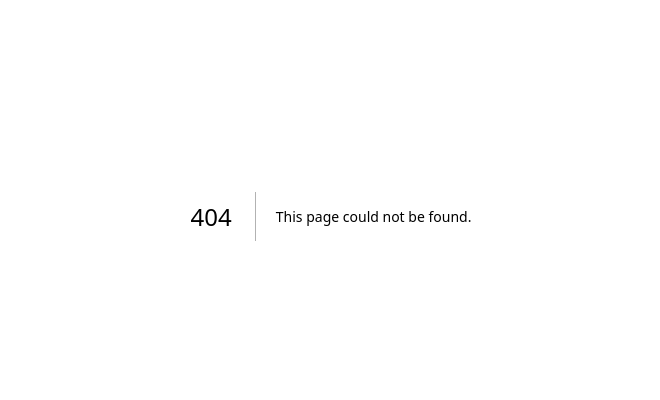
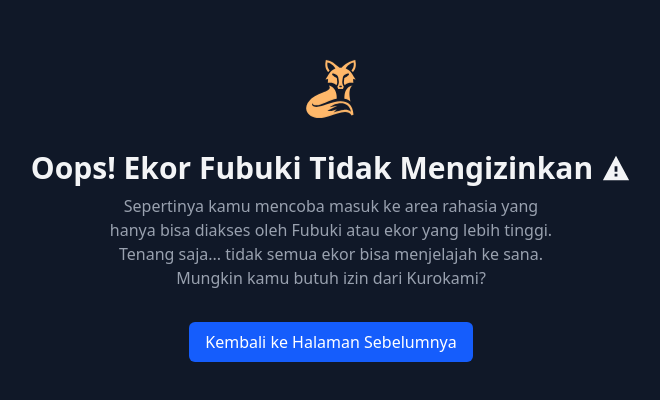
Before and after one commit to AkikoAi/kisaragi, a Next.js app: page /unauthorized in a window 1280 px wide. Before the commit this address had no page. Shown: the part 184-584 px from the top of the page, without its empty margins (309-969 px from the left). Built offline with nearby package versions, Linux system fonts and the light colour scheme.

Commit message:
update frontend, menambahkan page dan component error, unauthorized, internal server error

```diff
--- /dev/null
+++ b/src/app/(frontend)/(unprotected)/(error)/internal-server-error/page.tsx
@@ -0,0 +1,25 @@
+"use client";
+
+import { useRouter } from "next/navigation";
+import { GiFox } from "react-icons/gi";
+
+export default function ServerError() {
+    const router = useRouter();
+
+    return (
+        <>
+            <GiFox size={80} className="text-red-500 dark:text-red-400 mb-4 animate-bounce" />
+            <h1 className="text-4xl font-bold mb-2">Waaah~ Fubuki Lagi Minum Teh!</h1>
+            <p className="text-gray-600 dark:text-gray-400 mb-4 max-w-md">
+                Sepertinya server sedang beristirahat di teras sambil menyeruput teh hijau... atau mungkin Kurokami lagi usil!
+                Cobalah beberapa saat lagi ya~ 🦊🍵
+            </p>
+            <button
+                onClick={() => router.refresh()}
+                className="cursor-pointer mt-4 px-4 py-2 bg-red-600 text-white rounded-md hover:bg-red-700 transition-colors"
+            >
+                Coba Muat Ulang
+            </button>
+        </>
+    );
+}
--- /dev/null
+++ b/src/app/(frontend)/(unprotected)/(error)/layout.tsx
@@ -0,0 +1,7 @@
+export default function Layout({ children }: Readonly<{ children: React.ReactNode; }>) {
+    return (
+        <div className="min-h-screen flex flex-col items-center justify-center bg-gray-100 dark:bg-gray-900 text-gray-800 dark:text-gray-100 p-6 text-center">
+            {children}
+        </div>
+    )
+}
--- /dev/null
+++ b/src/app/(frontend)/(unprotected)/(error)/unauthorized/Unauthorized.tsx
@@ -0,0 +1,27 @@
+"use client";
+
+import { useRouter } from "next/navigation";
+import { GiFox } from "react-icons/gi";
+import { IoMdWarning } from "react-icons/io";
+import { MdDangerous, MdOutlineDangerous } from "react-icons/md";
+
+export default function Unauthorized() {
+    const router = useRouter();
+
+    return (
+        <>
+            <GiFox size={64} className="text-orange-400 dark:text-orange-300 mb-4 animate-bounce" />
+            <h1 className="text-3xl font-bold mb-2 flex items-center gap-2">Oops! Ekor Fubuki Tidak Mengizinkan <IoMdWarning className="not-md:hidden"/></h1>
+            <p className="text-gray-600 dark:text-gray-400 mb-4 max-w-md">
+                Sepertinya kamu mencoba masuk ke area rahasia yang hanya bisa diakses oleh Fubuki atau ekor yang lebih tinggi.
+                Tenang saja... tidak semua ekor bisa menjelajah ke sana. Mungkin kamu butuh izin dari Kurokami?
+            </p>
+            <button
+                onClick={() => router.back()}
+                className="cursor-pointer mt-4 px-4 py-2 bg-blue-600 text-white rounded-md hover:bg-blue-700 transition-colors"
+            >
+                Kembali ke Halaman Sebelumnya
+            </button>
+        </>
+    );
+}
--- /dev/null
+++ b/src/app/(frontend)/(unprotected)/(error)/unauthorized/page.tsx
@@ -0,0 +1,10 @@
+import { Metadata } from "next";
+import Unauthorized from "./Unauthorized";
+
+export const metadata: Metadata = {
+    title: "Akses Dilarang"
+}
+
+export default async function Page() {
+    return (<><Unauthorized /></>)
+}
```
